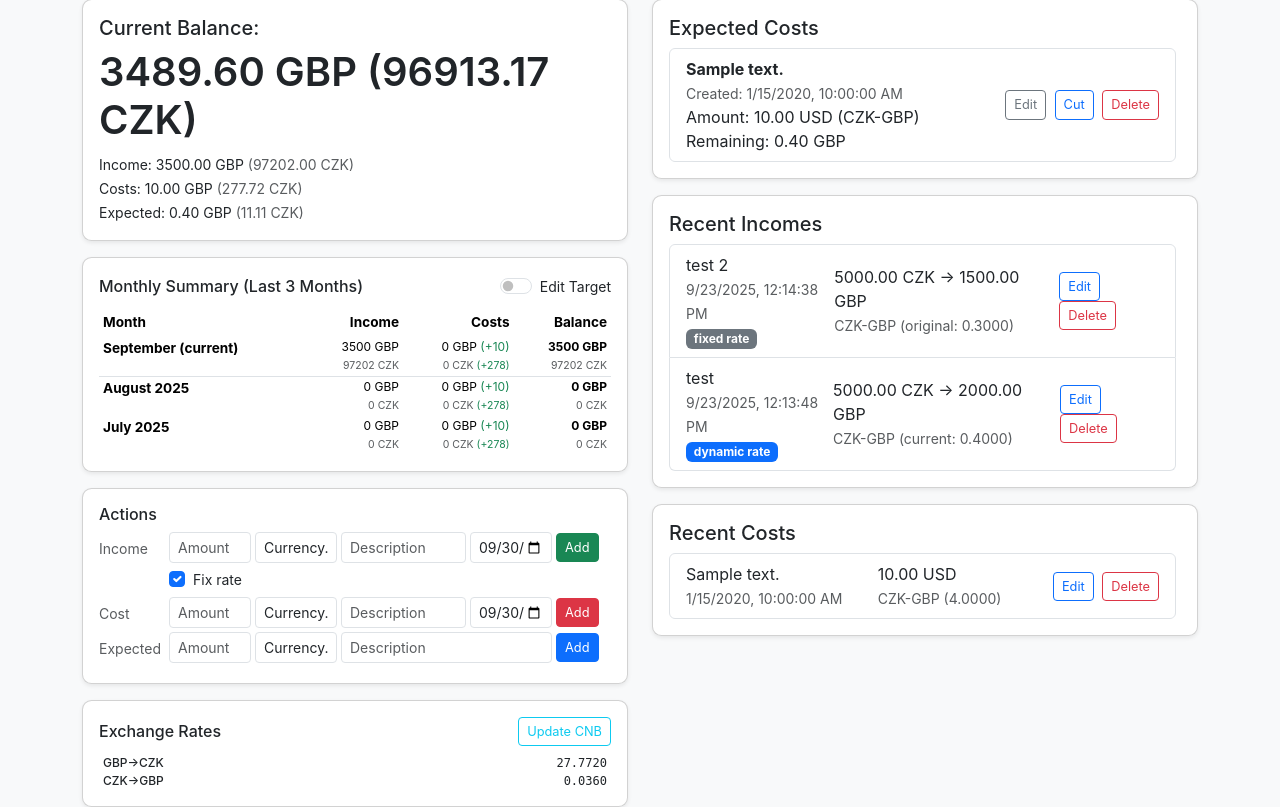
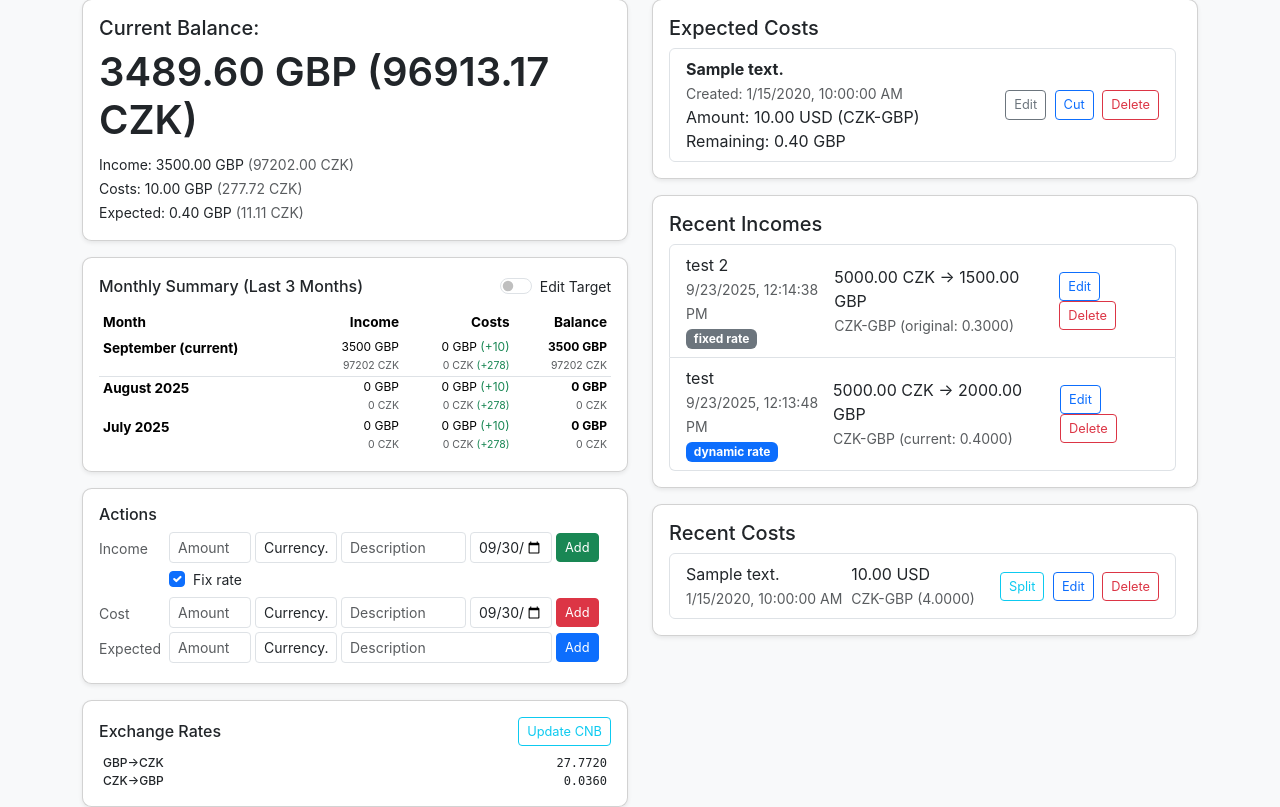
Before and after one commit to MikolasFromm/RevolutManager, a Flask app: page / in a window 1280 px wide. Shown: the part 75-882 px from the top of the page. Run offline with Flask 3, Linux system fonts and the light colour scheme; data comes from the database, SQL or seed files in the repository; tables that the repository leaves empty hold one stand-in row (values such as "Sample post"); data that the repository does not hold is empty.

Commit message:
Added existing costs split

```diff
--- a/app.py
+++ b/app.py
@@ -714,6 +714,69 @@ def create_app(test_config: Optional[Dict[str, Any]] = None):
         db.session.commit()
         return {"deleted": cost_id}
 
+    @bp.route('/cost/<int:cost_id>/split', methods=['POST'])
+    def split_cost(cost_id):
+        """Split a cost into two parts: reduce original cost and create new cost"""
+        cost = db.session.get(Cost, cost_id)
+        if cost is None:
+            return {"error": "cost not found"}, 404
+
+        data = request.get_json() or {}
+        if 'split_amount' not in data or 'new_description' not in data:
+            return {"error": "missing required fields: split_amount, new_description"}, 400
+
+        try:
+            split_amount = float(data['split_amount'])
+        except ValueError:
+            return {"error": "split_amount must be a number"}, 400
+
+        if split_amount <= 0:
+            return {"error": "split_amount must be positive"}, 400
+
+        if split_amount >= cost.amount:
+            return {"error": "split_amount must be less than original amount"}, 400
+
+        new_description = data['new_description']
+
+        # Calculate the split amounts
+        remaining_amount = cost.amount - split_amount
+        split_norm_amount = split_amount * (cost.norm_amount / cost.amount)  # Proportional norm amount
+        remaining_norm_amount = cost.norm_amount - split_norm_amount
+
+        # Update the original cost (reduce it)
+        cost.amount = remaining_amount
+        cost.norm_amount = remaining_norm_amount
+
+        # Create the new split cost
+        new_cost = Cost(
+            date=cost.date,  # Same date as original
+            description=new_description,
+            amount=split_amount,
+            currency=cost.currency,
+            rate_id=cost.rate_id,
+            norm_amount=split_norm_amount,
+            norm_rate=cost.norm_rate,
+            expected_ref_id=cost.expected_ref_id  # Same expected reference if any
+        )
+
+        db.session.add(new_cost)
+        db.session.commit()
+
+        return {
+            "original_cost": {
+                "id": cost.id,
+                "amount": cost.amount,
+                "norm_amount": cost.norm_amount,
+                "description": cost.description
+            },
+            "new_cost": {
+                "id": new_cost.id,
+                "amount": new_cost.amount,
+                "norm_amount": new_cost.norm_amount,
+                "description": new_cost.description
+            }
+        }
+
     @bp.route('/expected/<int:expected_id>', methods=['DELETE'])
     def delete_expected(expected_id):
         expected = db.session.get(ExpectedCost, expected_id)
--- a/templates/index.html
+++ b/templates/index.html
@@ -411,6 +411,7 @@ async function loadCosts(){
       <small class="text-muted">${c.rate_name} (${c.rate.toFixed(4)})</small>
     </div>
     <div class="ms-3">
+      <button class="btn btn-sm btn-outline-info me-1" onclick="splitCost(${c.id})" ${c.amount <= 0.01 ? 'disabled' : ''}>Split</button>
       <button class="btn btn-sm btn-outline-primary me-1" onclick="editCost(${c.id})">Edit</button>
       <button class="btn btn-sm btn-outline-danger" onclick="deleteCost(${c.id})">Delete</button>
     </div>
@@ -437,6 +438,110 @@ async function deleteCost(id){
   await loadCosts();
   await loadBalance();
   await loadMonthlySummary();
+}
+
+async function splitCost(id){
+  // First get the cost details
+  const costsRes = await fetch('/cost');
+  const costsData = await costsRes.json();
+  const cost = costsData.costs.find(c => c.id === id);
+
+  if (!cost) {
+    showMsg('Cost not found', 'alert-danger');
+    return;
+  }
+
+  // Create a modal form
+  const modal = document.createElement('div');
+  modal.className = 'modal fade';
+  modal.innerHTML = `
+    <div class="modal-dialog">
+      <div class="modal-content">
+        <div class="modal-header">
+          <h5 class="modal-title">Split Cost</h5>
+          <button type="button" class="btn-close" data-bs-dismiss="modal"></button>
+        </div>
+        <form id="splitCostForm">
+          <div class="modal-body">
+            <div class="mb-3">
+              <label class="form-label">Original Cost</label>
+              <input type="text" class="form-control" value="${cost.description} - ${cost.amount.toFixed(2)} ${cost.currency}" readonly>
+            </div>
+            <div class="mb-3">
+              <label class="form-label">Amount to Split Off</label>
+              <input name="splitAmount" type="number" step="0.01" class="form-control" max="${cost.amount - 0.01}" min="0.01" placeholder="Enter amount to split" required>
+              <div class="form-text">Must be less than ${cost.amount.toFixed(2)} ${cost.currency}</div>
+            </div>
+            <div class="mb-3">
+              <label class="form-label">Description for Split Cost</label>
+              <input name="newDescription" class="form-control" placeholder="Enter description for the new split cost" required>
+            </div>
+            <div class="mb-3">
+              <small class="text-muted">
+                After split:<br>
+                • Original cost will be reduced by the split amount<br>
+                • New cost will be created with the split amount and new description
+              </small>
+            </div>
+          </div>
+          <div class="modal-footer">
+            <button type="button" class="btn btn-secondary" data-bs-dismiss="modal">Cancel</button>
+            <button type="submit" class="btn btn-warning">Split Cost</button>
+          </div>
+        </form>
+      </div>
+    </div>
+  `;
+
+  document.body.appendChild(modal);
+  const modalInstance = new bootstrap.Modal(modal);
+  modalInstance.show();
+
+  // Handle form submission
+  modal.querySelector('#splitCostForm').addEventListener('submit', async (e) => {
+    e.preventDefault();
+    const formData = new FormData(e.target);
+    const splitAmount = parseFloat(formData.get('splitAmount'));
+    const newDescription = formData.get('newDescription');
+
+    if (splitAmount <= 0 || splitAmount >= cost.amount) {
+      showMsg('Invalid split amount. Must be positive and less than original amount.', 'alert-danger');
+      return;
+    }
+
+    try {
+      const res = await fetch(`/cost/${id}/split`, {
+        method: 'POST',
+        headers: {'Content-Type': 'application/json'},
+        body: JSON.stringify({
+          split_amount: splitAmount,
+          new_description: newDescription
+        })
+      });
+
+      if (!res.ok) {
+        const data = await res.json();
+        showMsg(data.error || 'Error splitting cost', 'alert-danger');
+        return;
+      }
+
+      const result = await res.json();
+      showMsg('Cost split successfully!', 'alert-success');
+      modalInstance.hide();
+
+      await loadCosts();
+      await loadBalance();
+      await loadMonthlySummary();
+    } catch (error) {
+      showMsg('Error splitting cost', 'alert-danger');
+      console.error('Split cost error:', error);
+    }
+  });
+
+  // Clean up modal when hidden
+  modal.addEventListener('hidden.bs.modal', () => {
+    document.body.removeChild(modal);
+  });
 }
 
 async function deleteExpected(id){
```
